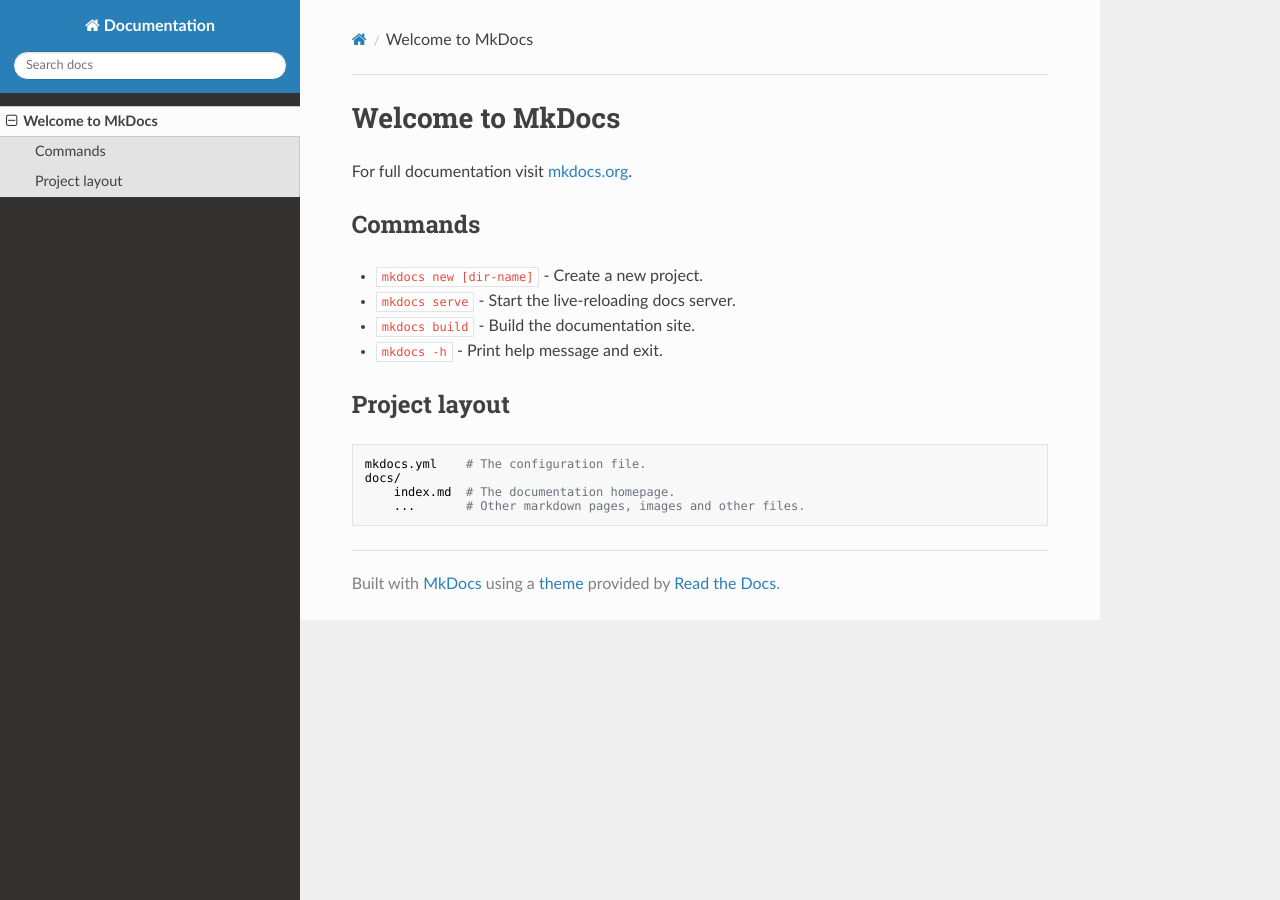
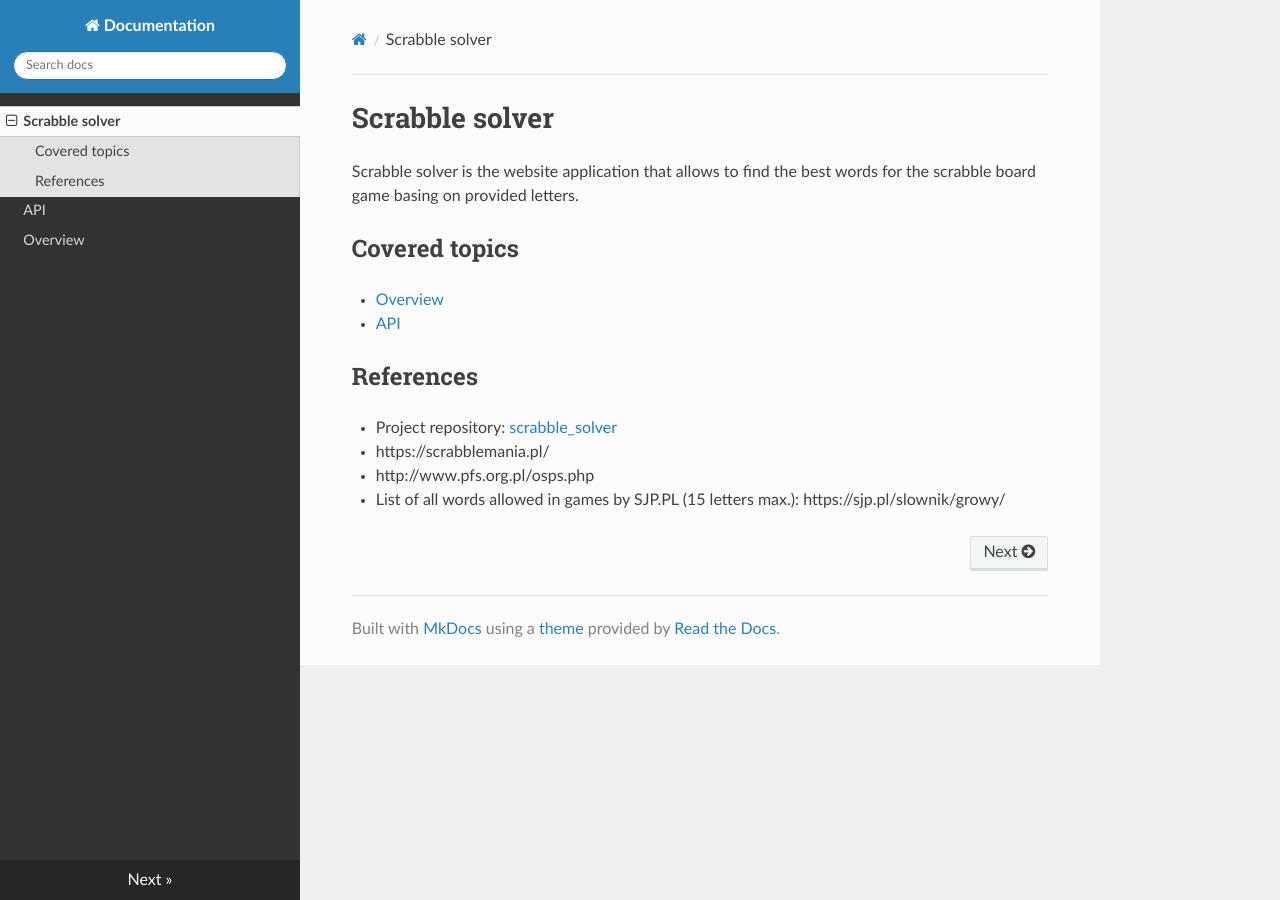
Before and after one commit to rafalsiniewicz/scrabble_solver, an MkDocs documentation site: the page built from app/templates/documentation/docs/index.md, in a window 1280 px wide. Built offline with MkDocs 1.6.1, drawn with Linux system fonts in a browser that asks for light colours; nearby versions of some CDN libraries.

Commit message:
update docs

```diff
--- a/app/templates/documentation/docs/index.md
+++ b/app/templates/documentation/docs/index.md
@@ -1,17 +1,13 @@
-# Welcome to MkDocs
+# Scrabble solver
 
-For full documentation visit [mkdocs.org](https://www.mkdocs.org).
+Scrabble solver is the website application that allows to find the best words for the scrabble board game basing on provided letters.
 
-## Commands
+## Covered topics
+- [Overview](overview.md)
+- [API](api.md)
 
-* `mkdocs new [dir-name]` - Create a new project.
-* `mkdocs serve` - Start the live-reloading docs server.
-* `mkdocs build` - Build the documentation site.
-* `mkdocs -h` - Print help message and exit.
-
-## Project layout
-
-    mkdocs.yml    # The configuration file.
-    docs/
-        index.md  # The documentation homepage.
-        ...       # Other markdown pages, images and other files.
+## References
+- Project repository: [scrabble_solver](https://github.com/rafalsiniewicz/scrabble_solver)
+- https://scrabblemania.pl/
+- http://www.pfs.org.pl/osps.php
+- List of all words allowed in games by SJP.PL (15 letters max.): https://sjp.pl/slownik/growy/
```
Also changed, not shown: app/templates/documentation/docs/api.md (added, +1 -0 lines), app/templates/documentation/docs/overview.md (added, +1 -0 lines).
